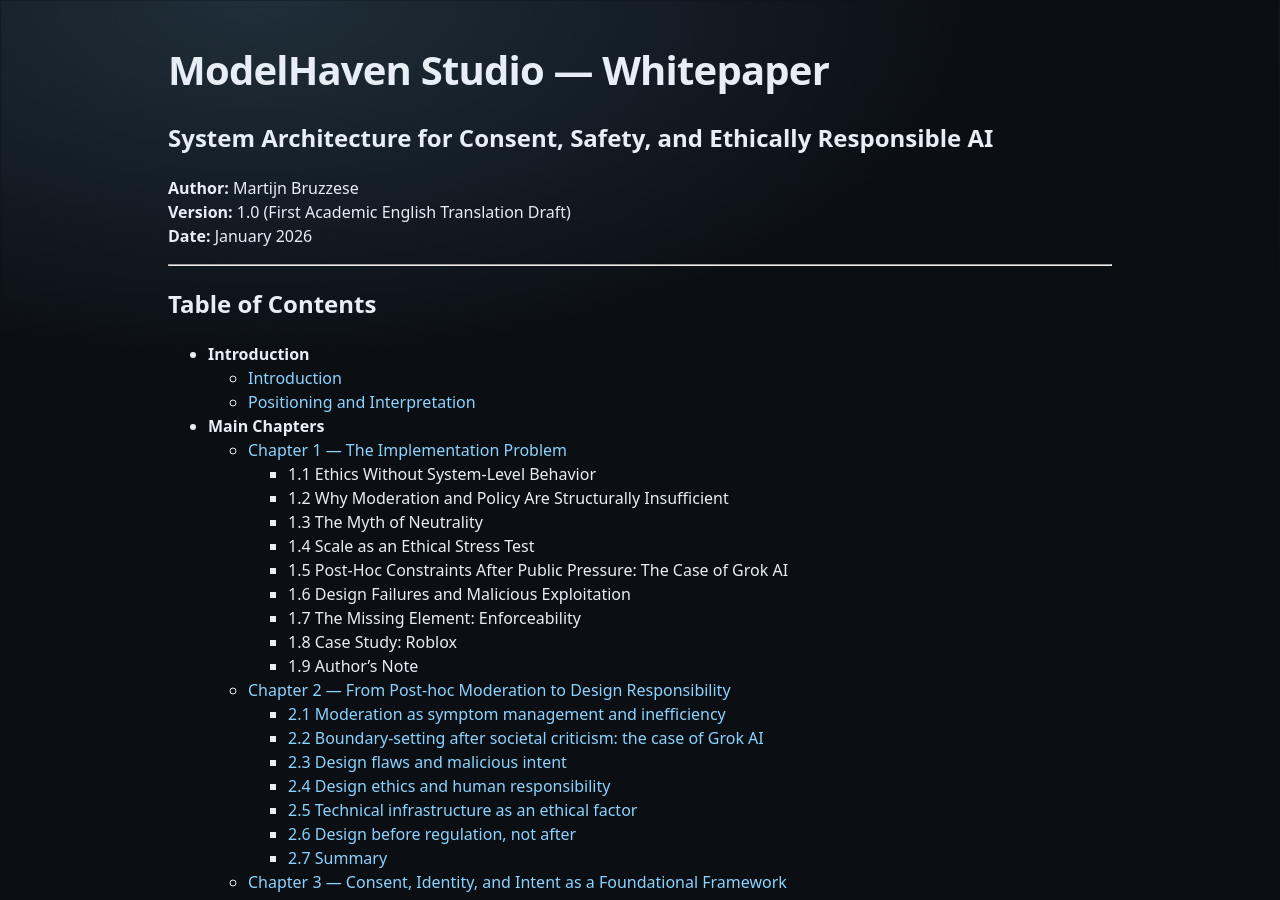
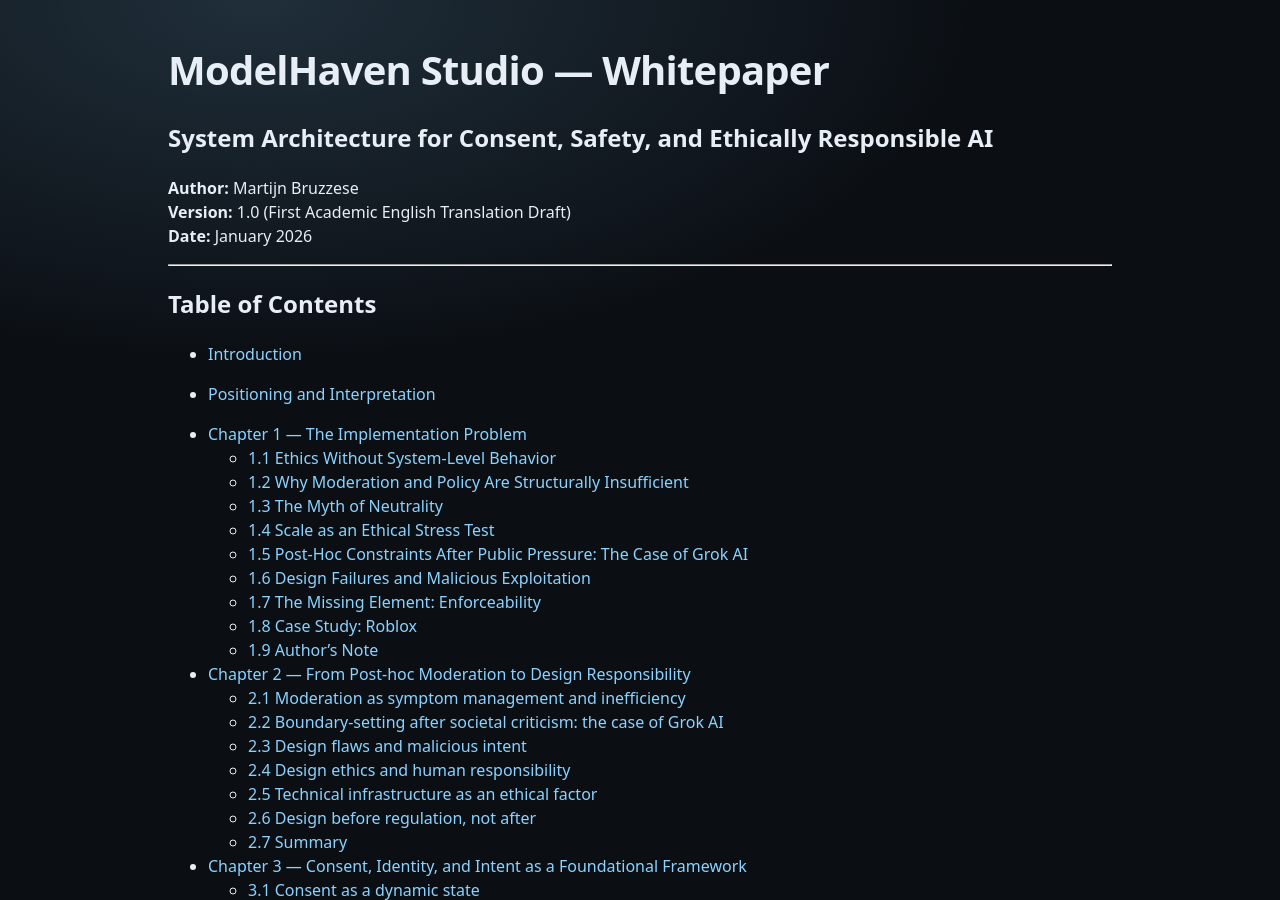
Before and after one commit to MartijnBruzzese/ModelHaven-Studio, a Jekyll site: the page built from WHITE_PAPERS/EN/MODELHAVEN_STUDIO_WHITE_PAPER_EN_v1.0.md, in a window 1280 px wide and 900 px high. Built offline with Jekyll 4.4.1, drawn with Linux system fonts in a browser that asks for light colours; our own code applies the rules of GitHub Pages for plain Markdown files.

Commit message:
Update MODELHAVEN_STUDIO_WHITE_PAPER_EN_v1.0.md

```diff
--- a/WHITE_PAPERS/EN/MODELHAVEN_STUDIO_WHITE_PAPER_EN_v1.0.md
+++ b/WHITE_PAPERS/EN/MODELHAVEN_STUDIO_WHITE_PAPER_EN_v1.0.md
@@ -10,105 +10,106 @@
 <a id="table-of-contents"></a>
 ## Table of Contents
 
-- **Introduction**
-  - [Introduction](#introduction)
-  - [Positioning and Interpretation](#positioning-and-interpretation)
-
-- **Main Chapters**
-  - [Chapter 1 — The Implementation Problem](#chapter-1)
-    - 1.1 Ethics Without System-Level Behavior
-    - 1.2 Why Moderation and Policy Are Structurally Insufficient
-    - 1.3 The Myth of Neutrality
-    - 1.4 Scale as an Ethical Stress Test
-    - 1.5 Post-Hoc Constraints After Public Pressure: The Case of Grok AI
-    - 1.6 Design Failures and Malicious Exploitation
-    - 1.7 The Missing Element: Enforceability
-    - 1.8 Case Study: Roblox
-    - 1.9 Author’s Note
-
-  - [Chapter 2 — From Post-hoc Moderation to Design Responsibility](#h2)
-    - [2.1 Moderation as symptom management and inefficiency](#h2-1)
-    - [2.2 Boundary-setting after societal criticism: the case of Grok AI](#h2-2)
-    - [2.3 Design flaws and malicious intent](#h2-3)
-    - [2.4 Design ethics and human responsibility](#h2-4)
-    - [2.5 Technical infrastructure as an ethical factor](#h2-5)
-    - [2.6 Design before regulation, not after](#h2-6)
-    - [2.7 Summary](#h2-7)
-
-  - [Chapter 3 — Consent, Identity, and Intent as a Foundational Framework](#h3)
-    - [3.1 Consent as a dynamic state](#h3-1)
-    - [3.2 Identity without reduction](#h3-2)
-    - [3.3 Intent as an ethical signal](#h3-3)
-    - [3.4 Interaction between consent, identity, and intent](#h3-4)
-    - [3.5 Modes as interpretive frameworks, not exemptions](#h3-5)
-    - [3.6 User choice and adaptive reconfiguration](#h3-6)
-    - [3.7 UCSF as a non-static framework](#h3-7)
-    - [3.8 Modality-independent design (open design question)](#h3-8)
-    - [3.9 Summary](#h3-9)
-
-  - [Chapter 4 — Safety Modes, Sandboxes, and Risk Classes](#h4)
-    - 4.1 Safety modes as an interpretive framework
-    - 4.2 Sandboxes as controlled experimental environments
-    - 4.3 Risk classes and dynamic escalation
-    - 4.4 Fail-closed behavior as a design principle
-    - 4.5 Human intervention and governance
-    - 4.6 Adaptivity without normalization of risk
-    - 4.7 Summary
-
-  - [Chapter 5 — Failure, Boundaries, and Non-Negotiable Protection](#h5)
-    - [5.1 Failure as a design question, not an incident](#h5-1)
-    - [5.2 Non-negotiable zones: where failure is not permitted](#h5-2)
-    - [5.3 Fail-closed as an ethical default](#h5-3)
-    - [5.4 Minors: absolute protection, no exceptions](#h5-4)
-    - [5.5 Failure, liability, and human responsibility](#h5-5)
-    - [5.6 No ethical relaxation through market dynamics](#h5-6)
-    - [5.7 Summary](#h5-7)
-
-  - [Chapter 6 — Identity and Consent Tokens](#h6)
-    - 6.1 From implicit consent to explicit tokens
-    - 6.2 Properties of consent tokens
-    - 6.3 Identity as a protective layer
-    - 6.4 Delegation and multi-party consent
-    - 6.5 Tokens and fail-closed behavior
-    - 6.6 Privacy-by-design and minimal exposure
-    - 6.7 Summary
-
-  - [Chapter 7 — Governance, Oversight, and Human Counterbalance](#h7)
-    - 7.1 Why governance is not a side issue
-    - 7.2 Layered oversight
-    - 7.3 Escalation pathways
-    - 7.4 Transparency and audit trails
-    - 7.5 Peer review and external assessment
-    - 7.6 Human counterbalance as a permanent factor
-    - 7.7 Summary
-
-  - [Chapter 8 — Scale, Collaboration, and Societal Embedding](#h8)
-    - 8.1 Scale as a design problem
-    - 8.2 Collaboration as a structural component
-    - 8.3 Openness without extraction
-    - 8.4 Societal legitimacy
-    - 8.5 International applicability
-    - 8.6 Economic sustainability without ethical compromise
-    - 8.7 Summary
-
-  - [Chapter 9 — Closing Position](#h9)
-    - 9.1 What this document is
-    - 9.2 What this document is not
-    - 9.3 Design as responsibility
-    - 9.4 Call for scrutiny
-    - 9.5 Closing
-
-  - [Chapter 10 — Epilogue](#h10)
-    - 10.1 No neutral technology
-    - 10.2 Human scale
-    - 10.3 Acknowledgments and looking ahead
-    - 10.4 Epilogue
-
-- **Back Matter**
-  - [Chapter 11 — Societal and System Accountability](#h11)
-  - [Chapter 12 — Terminology Framework](#h12)
-  - [Chapter 13 — Scope Limits and Future Directions](#h13)
-  - [Chapter 14 — Author Reflections and Acknowledgements](#h14)
+- [Introduction](#introduction)
+- [Positioning and Interpretation](#positioning-and-interpretation)
+
+- [Chapter 1 — The Implementation Problem](#ch-1)
+  - [1.1 Ethics Without System-Level Behavior](#ch-1-1)
+  - [1.2 Why Moderation and Policy Are Structurally Insufficient](#ch-1-2)
+  - [1.3 The Myth of Neutrality](#ch-1-3)
+  - [1.4 Scale as an Ethical Stress Test](#ch-1-4)
+  - [1.5 Post-Hoc Constraints After Public Pressure: The Case of Grok AI](#ch-1-5)
+  - [1.6 Design Failures and Malicious Exploitation](#ch-1-6)
+  - [1.7 The Missing Element: Enforceability](#ch-1-7)
+  - [1.8 Case Study: Roblox](#ch-1-8)
+  - [1.9 Author’s Note](#ch-1-9)
+
+- [Chapter 2 — From Post-hoc Moderation to Design Responsibility](#ch-2)
+  - [2.1 Moderation as symptom management and inefficiency](#ch-2-1)
+  - [2.2 Boundary-setting after societal criticism: the case of Grok AI](#ch-2-2)
+  - [2.3 Design flaws and malicious intent](#ch-2-3)
+  - [2.4 Design ethics and human responsibility](#ch-2-4)
+  - [2.5 Technical infrastructure as an ethical factor](#ch-2-5)
+  - [2.6 Design before regulation, not after](#ch-2-6)
+  - [2.7 Summary](#ch-2-7)
+
+- [Chapter 3 — Consent, Identity, and Intent as a Foundational Framework](#ch-3)
+  - [3.1 Consent as a dynamic state](#ch-3-1)
+  - [3.2 Identity without reduction](#ch-3-2)
+  - [3.3 Intent as an ethical signal](#ch-3-3)
+  - [3.4 Interaction between consent, identity, and intent](#ch-3-4)
+  - [3.5 Modes as interpretive frameworks, not exemptions](#ch-3-5)
+  - [3.6 User choice and adaptive reconfiguration](#ch-3-6)
+  - [3.7 UCSF as a non-static framework](#ch-3-7)
+  - [3.8 Modality-independent design (open design question)](#ch-3-8)
+  - [3.9 Summary](#ch-3-9)
+
+- [Chapter 4 — Safety Modes, Sandboxes, and Risk Classes](#ch-4)
+  - [4.1 Safety modes as an interpretive framework](#ch-4-1)
+  - [4.2 Sandboxes as controlled experimental environments](#ch-4-2)
+  - [4.3 Risk classes and dynamic escalation](#ch-4-3)
+  - [4.4 Fail-closed behavior as a design principle](#ch-4-4)
+  - [4.5 Human intervention and governance](#ch-4-5)
+  - [4.6 Adaptivity without normalization of risk](#ch-4-6)
+  - [4.7 Summary](#ch-4-7)
+
+- [Chapter 5 — Failure, Boundaries, and Non-Negotiable Protection](#ch-5)
+  - [5.1 Failure as a design question, not an incident](#ch-5-1)
+  - [5.2 Non-negotiable zones: where failure is not permitted](#ch-5-2)
+  - [5.3 Fail-closed as an ethical default](#ch-5-3)
+  - [5.4 Minors: absolute protection, no exceptions](#ch-5-4)
+  - [5.5 Failure, liability, and human responsibility](#ch-5-5)
+  - [5.6 No ethical relaxation through market dynamics](#ch-5-6)
+  - [5.7 Summary](#ch-5-7)
+
+- [Chapter 6 — Identity and Consent Tokens](#ch-6)
+  - [6.1 From implicit consent to explicit tokens](#ch-6-1)
+  - [6.2 Properties of consent tokens](#ch-6-2)
+  - [6.3 Identity as a protective layer](#ch-6-3)
+  - [6.4 Delegation and multi-party consent](#ch-6-4)
+  - [6.5 Tokens and fail-closed behavior](#ch-6-5)
+  - [6.6 Privacy-by-design and minimal exposure](#ch-6-6)
+  - [6.7 Summary](#ch-6-7)
+
+- [Chapter 7 — Governance, Oversight, and Human Counterbalance](#ch-7)
+  - [7.1 Why governance is not a side issue](#ch-7-1)
+  - [7.2 Layered oversight](#ch-7-2)
+  - [7.3 Escalation pathways](#ch-7-3)
+  - [7.4 Transparency and audit trails](#ch-7-4)
+  - [7.5 Peer review and external assessment](#ch-7-5)
+  - [7.6 Human counterbalance as a permanent factor](#ch-7-6)
+  - [7.7 Summary](#ch-7-7)
+
+- [Chapter 8 — Scale, Collaboration, and Societal Embedding](#ch-8)
+  - [8.1 Scale as a design problem](#ch-8-1)
+  - [8.2 Collaboration as a structural component](#ch-8-2)
+  - [8.3 Openness without extraction](#ch-8-3)
+  - [8.4 Societal legitimacy](#ch-8-4)
+  - [8.5 International applicability](#ch-8-5)
+  - [8.6 Economic sustainability without ethical compromise](#ch-8-6)
+  - [8.7 Summary](#ch-8-7)
+
+- [Chapter 9 — Closing Position](#ch-9)
+  - [9.1 What this document is](#ch-9-1)
+  - [9.2 What this document is not](#ch-9-2)
+  - [9.3 Design as responsibility](#ch-9-3)
+  - [9.4 Call for scrutiny](#ch-9-4)
+  - [9.5 Closing](#ch-9-5)
+
+- [Chapter 10 — Epilogue](#ch-10)
+  - [10.1 No neutral technology](#ch-10-1)
+  - [10.2 Human scale](#ch-10-2)
+  - [10.3 Acknowledgments and looking ahead](#ch-10-3)
+  - [10.4 Epilogue](#ch-10-4)
+
+- [Chapter 11 — Societal and System Accountability](#ch-11)
+
+- [Chapter 12 — Terminology Framework](#ch-12)
+
+- [Chapter 13 — Scope Limits and Future Directions](#ch-13)
+
+- [Chapter 14 — Author Reflections and Acknowledgements](#ch-14)
+
 
 
 ### Relationship to UCSF
```
